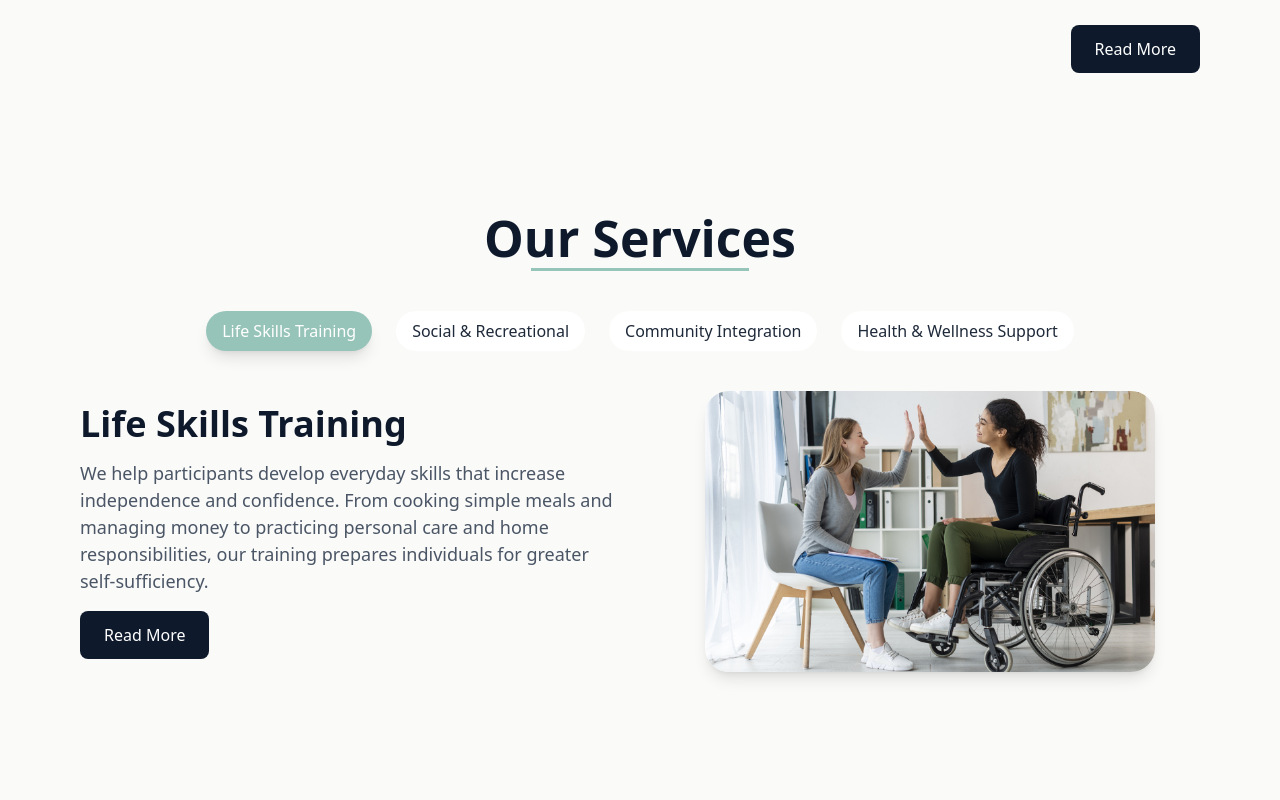
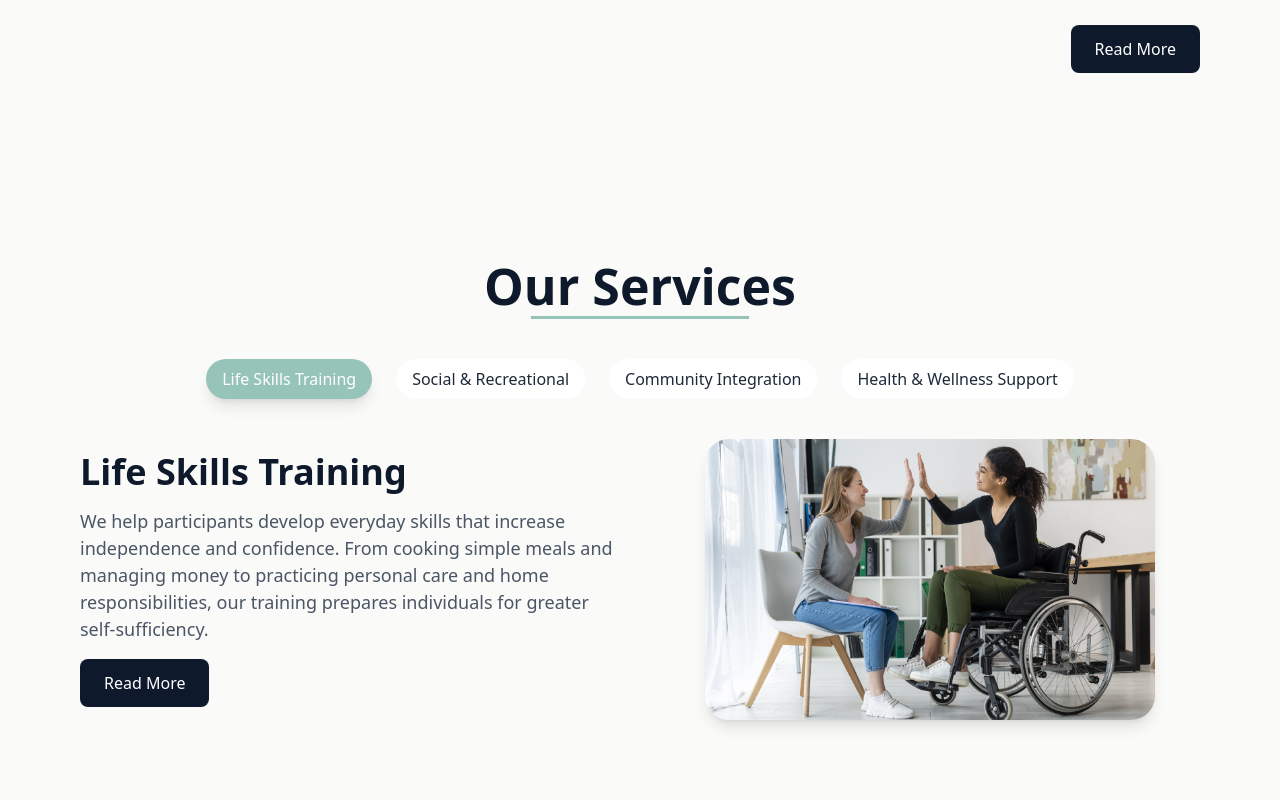
Before and after one commit to ruthaky/betterlife, a Next.js app: page / in a window 1280 px wide. Shown: the part 1340-2140 px from the top of the page. Built offline with nearby package versions, Linux system fonts and the light colour scheme.

Commit message:
padding/faq service

```diff
--- a/app/home/page.tsx
+++ b/app/home/page.tsx
@@ -107,7 +107,7 @@ At Better Life Adult Program, we believe everyone deserves to live with dignity,
       </section>
 
       {/* Services Section */}
-      <section ref={servicesRef} className="px-6 md:px-20 py-16 min-h-screen flex flex-col items-center">
+      <section ref={servicesRef} className="px-6 md:px-20 py-28 flex flex-col items-center">
       <p className="text-center text-[40px] md:text-[50px] font-bold mb-10"> Our Services <motion.div initial={{ width: 0 }} animate={{ width: "70%" }} transition={{ duration: 1 }} className="h-[3px] w-[200px] sm:w-[300px] lg:w-[900px] bg-[#97C4B9] -mt-2 mx-auto" /> </p>
 
         {/* Service Buttons */}
```
